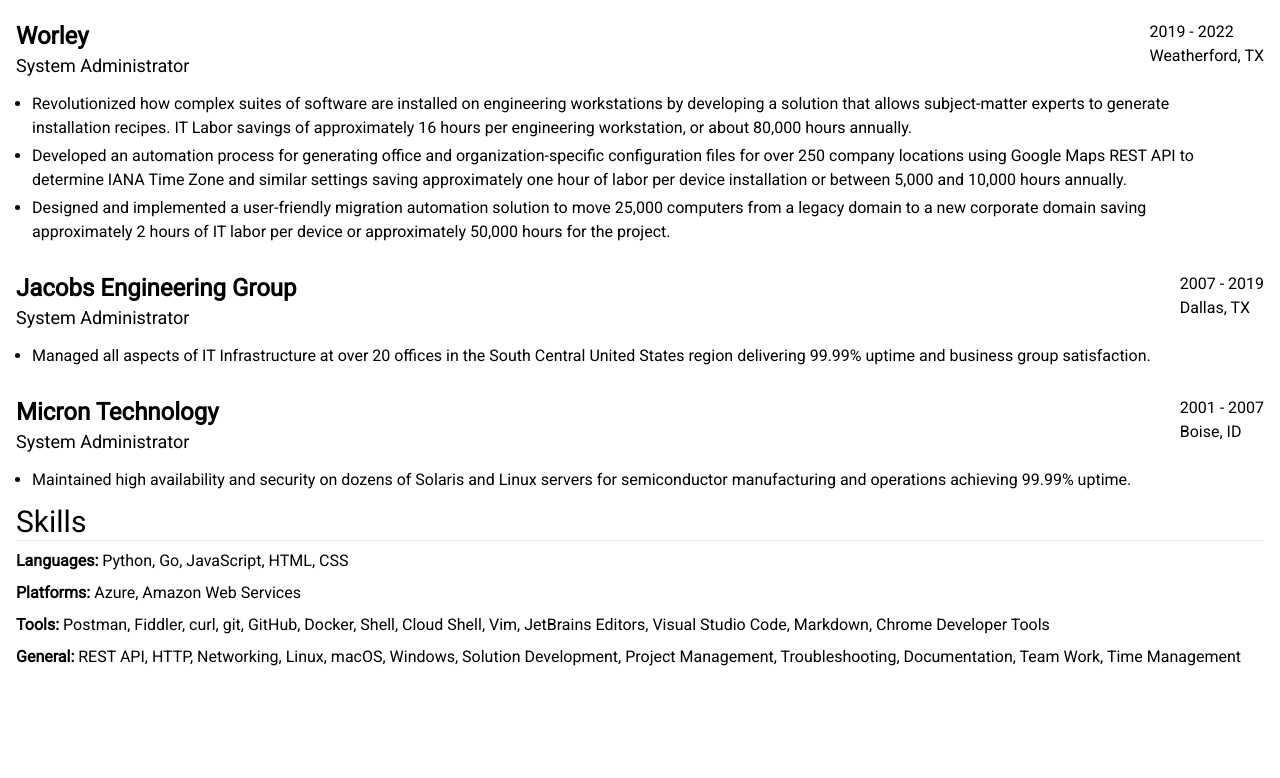
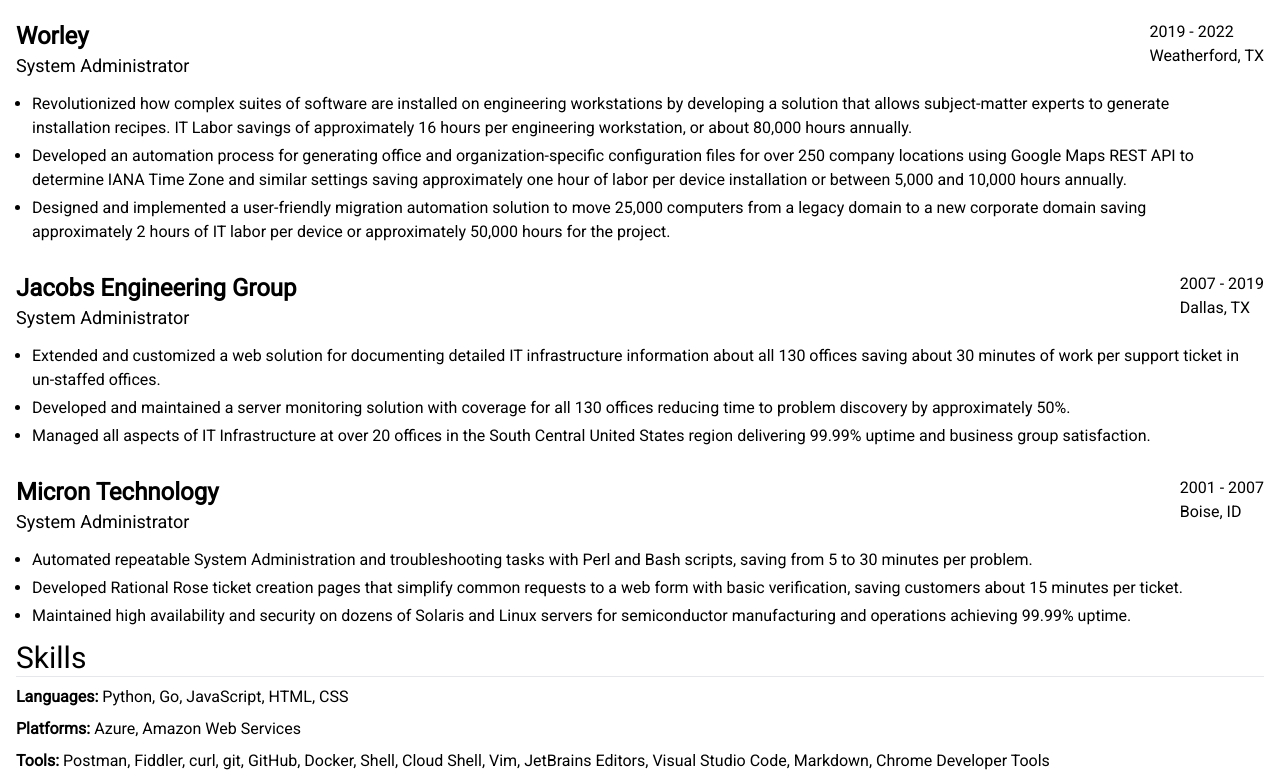
Before and after one commit to jgnovak-dev/jgnovak-resume, a plain HTML site: page src/index.html in a window 1280 px wide. Shown: the part 426-1204 px from the top of the page. Before the commit the page ends 1111 px from the top, so only its background shows below. Drawn offline with nearby package versions, Linux system fonts and the light colour scheme.

Commit message:
Added bullets for Micron and Jacobs

```diff
--- a/src/index.html
+++ b/src/index.html
@@ -108,6 +108,8 @@
             </div>
             <div class="flex mt-2">
                 <ul>
+                    <li>Extended and customized a web solution for documenting detailed IT infrastructure information about all 130 offices saving about 30 minutes of work per support ticket in un-staffed offices.</li>
+                    <li>Developed and maintained a server monitoring solution with coverage for all 130 offices reducing time to problem discovery by approximately 50%.</li>
                     <li>Managed all aspects of IT Infrastructure at over 20 offices in the South Central United States region delivering 99.99% uptime and business group satisfaction.</li>
                 </ul>
             </div>
@@ -127,6 +129,8 @@
             </div>
             <div class="flex mt-2">
                 <ul>
+                    <li>Automated repeatable System Administration and troubleshooting tasks with Perl and Bash scripts, saving from 5 to 30 minutes per problem.</li>
+                    <li>Developed Rational Rose ticket creation pages that simplify common requests to a web form with basic verification, saving customers about 15 minutes per ticket.</li>
                     <li>Maintained high availability and security on dozens of Solaris and Linux servers for semiconductor manufacturing and operations achieving 99.99% uptime.</li>
                 </ul>
             </div>
```
